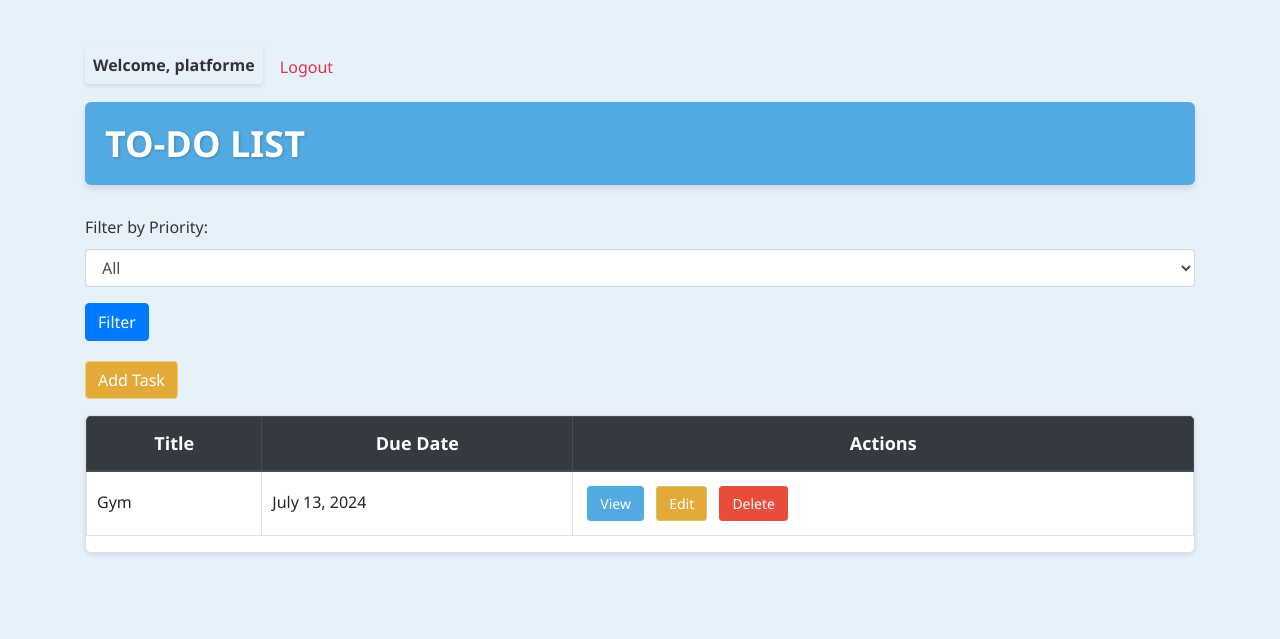
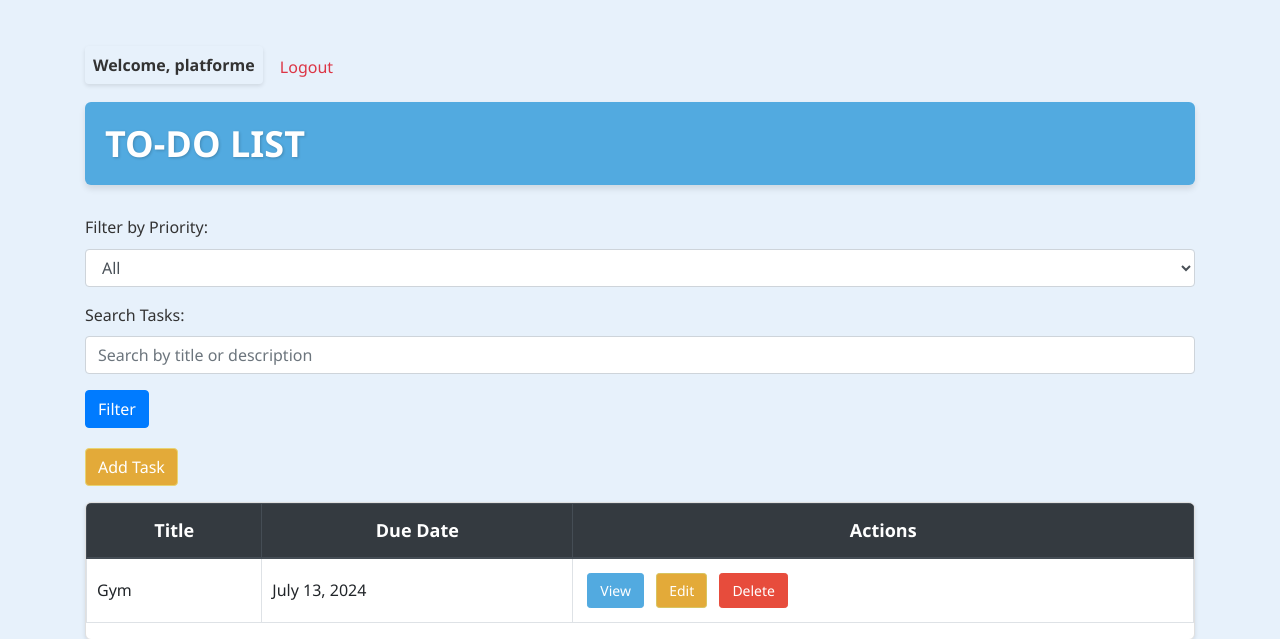
Before and after one commit to fedotam/todo, a Django app: page / in a window 1280 px wide. Shown: the top 639 px of the page. Run offline with Django 5.2, Linux system fonts and the light colour scheme; a user stored in the database is signed in; data comes from the database, SQL or seed files in the repository; both versions use the stored data as it was after the commit; some libraries are stand-ins or nearby versions.

Commit message:
Add search

```diff
--- a/base/templates/base/task_list.html
+++ b/base/templates/base/task_list.html
@@ -163,6 +163,10 @@
                     <option value="High">High</option>
                 </select>
             </div>
+            <div class="form-group">
+                <label for="search">Search Tasks:</label>
+                <input type="text" name="search" id="search" class="form-control" placeholder="Search by title or description">
+            </div>
             <button type="submit" class="btn btn-primary">Filter</button>
         </form>
 
--- a/base/views.py
+++ b/base/views.py
@@ -9,6 +9,7 @@ from django.http import Http404
 from django.urls import reverse_lazy
 from .models import Task
 from .forms import CustomUserCreationForm
+from django.db.models import Q
 
 # Function-based view for user registration
 def register(request):
@@ -40,6 +41,13 @@ class TaskList(ListView):
         priority = self.request.GET.get('priority', None)
         if priority:
             queryset = queryset.filter(priority=priority)
+        search_query = self.request.GET.get('search', None)
+
+        # Search by task title or description
+        if search_query:
+           queryset = queryset.filter(
+            Q(title__icontains=search_query) | Q(description__icontains=search_query)
+        )
         return queryset
 
 # Class-based view for showing task details, requires user to be logged in
@@ -49,10 +57,11 @@ class TaskDetail(DetailView):
     context_object_name = 'task'
     template_name = 'base/task.html'
 
-    # Ensure the task belongs to the current user
     def get_object(self, queryset=None):
-        pk = self.kwargs.get('pk')
-        return get_object_or_404(Task, pk=pk)
+        task = super().get_object(queryset)
+        if task.user != self.request.user:
+            raise PermissionDenied("You do not have permission to view this task.")
+        return task
 
 # Class-based view for creating a new task, requires user to be logged in
 @method_decorator(login_required, name='dispatch')
@@ -62,10 +71,10 @@ class TaskCreate(CreateView):
     success_url = reverse_lazy('task-list')
     template_name = 'base/task_form.html'
 
-    # Automatically assign the current user to the new task
-    def form_valid(self, form):
-        form.instance.user = self.request.user
-        return super().form_valid(form)
+    # # Automatically assign the current user to the new task
+    # def form_valid(self, form):
+    #     form.instance.user = self.request.user
+    #     return super().form_valid(form)
 
 # Class-based view for updating an existing task, requires user to be logged in
 @method_decorator(login_required, name='dispatch')
```
Also changed, not shown: base/models.py (+11 -0 lines), db.sqlite3.
